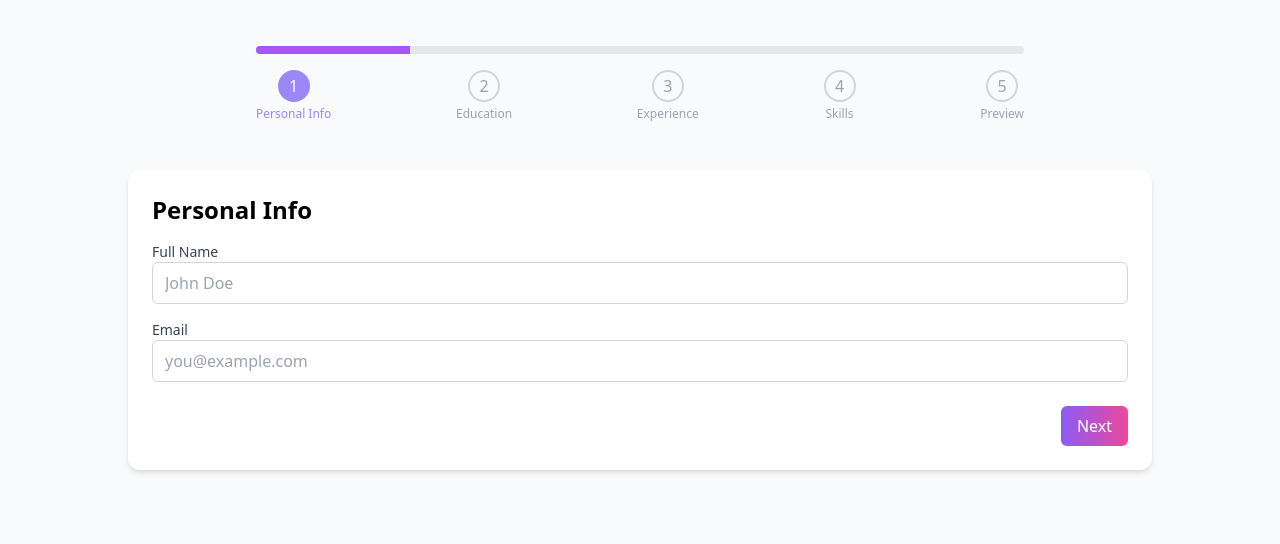
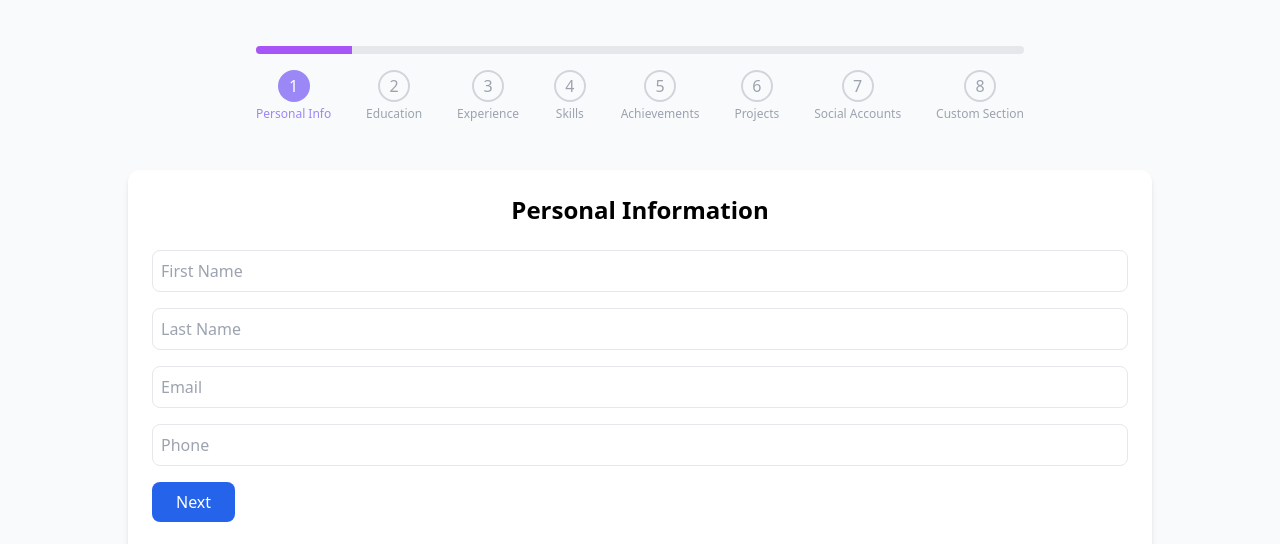
Before and after one commit to MeharPatel/Resume_Creator, a React (Vite) app in the folder frontend/front/: page /home in a window 1280 px wide. Shown: the part 242-786 px from the top of the page. Built offline with nearby package versions, Linux system fonts and the light colour scheme.

Commit message:
Builder1

```diff
--- a/frontend/front/Components/EducationData.jsx
+++ /dev/null
@@ -1,80 +0,0 @@
-import React from 'react'
-
-export const EducationData = ({ formData, skipStep, nextStep, BackStep, setFormData}) => {
-  return (
-    <div>
-      <h2 className="text-2xl font-bold mb-6 text-center">Education</h2>
-
-      {formData.education.map((edu, index) => (
-        <div key={index} className="mb-4">
-          <input
-            type="text"
-            placeholder="School / University"
-            value={edu.school}
-            onChange={(e) => {
-              const updatedEducation = [...formData.education];
-              updatedEducation[index].school = e.target.value;
-              setFormData({ ...formData, education: updatedEducation });
-            }}
-            className="border p-2 mb-2 w-full rounded-lg"
-          />
-          <input
-            type="text"
-            placeholder="Degree / Program"
-            value={edu.degree}
-            onChange={(e) => {
-              const updatedEducation = [...formData.education];
-              updatedEducation[index].degree = e.target.value;
-              setFormData({ ...formData, education: updatedEducation });
-            }}
-            className="border p-2 mb-2 w-full rounded-lg"
-          />
-          <input
-            type="text"
-            placeholder="Year"
-            value={edu.year}
-            onChange={(e) => {
-              const updatedEducation = [...formData.education];
-              updatedEducation[index].year = e.target.value;
-              setFormData({ ...formData, education: updatedEducation });
-            }}
-            className="border p-2 w-full rounded-lg"
-          />
-        </div>
-      ))}
-
-      <button
-        onClick={() =>
-          setFormData({
-            ...formData,
-            education: [
-              ...formData.education,
-              { school: "", degree: "", year: "" },
-            ],
-          })
-        }
-        className="bg-green-500 text-white px-4 py-2 mb-6 rounded-lg"
-      >
-        + Add Another
-      </button>
-
-      <div className="flex justify-between">
-        <button
-          onClick={BackStep}
-          className="text-gray-600 border border-gray-300 px-6 py-2 rounded-lg">
-          Back
-        </button>
-        <button
-          onClick={skipStep}
-          className="text-gray-600 border border-gray-300 px-6 py-2 rounded-lg">
-          Skip
-        </button>
-        <button
-          onClick={nextStep}
-          className="bg-blue-600 text-white px-6 py-2 rounded-lg">
-          Next
-        </button>
-      </div>
-    </div>
-  );
-}
--- /dev/null
+++ b/frontend/front/Components/ResumeParts/EducationData.jsx
@@ -0,0 +1,83 @@
+import React from 'react'
+
+// export const EducationData = ({ formData, skipStep, nextStep, BackStep, setFormData}) => {
+export const EducationData = () => {
+  return (
+    <div>
+      <h2 className="text-2xl font-bold mb-6 text-center">Education</h2>
+
+      {/* {formData.education.map((edu, index) => ( */}
+        <div
+        // key={index}
+        className="mb-4">
+          <input
+            type="text"
+            placeholder="School / University"
+            // value={edu.school}
+            // onChange={(e) => {
+              // const updatedEducation = [...formData.education];
+              // updatedEducation[index].school = e.target.value;
+              // setFormData({ ...formData, education: updatedEducation });
+            // }}
+            className="border p-2 mb-2 w-full rounded-lg"
+          />
+          <input
+            type="text"
+            placeholder="Degree / Program"
+            // value={edu.degree}
+            // onChange={(e) => {
+            //   const updatedEducation = [...formData.education];
+            //   updatedEducation[index].degree = e.target.value;
+            //   setFormData({ ...formData, education: updatedEducation });
+            // }}
+            className="border p-2 mb-2 w-full rounded-lg"
+          />
+          <input
+            type="text"
+            placeholder="Year"
+            // value={edu.year}
+            // onChange={(e) => {
+            //   const updatedEducation = [...formData.education];
+            //   updatedEducation[index].year = e.target.value;
+            //   setFormData({ ...formData, education: updatedEducation });
+            // }}
+            className="border p-2 w-full rounded-lg"
+          />
+        </div>
+      {/* ))} */}
+
+      <button
+        // onClick={() =>
+        //   setFormData({
+        //     ...formData,
+        //     education: [
+        //       ...formData.education,
+        //       { school: "", degree: "", year: "" },
+        //     ],
+        //   })
+        // }
+        className="bg-green-500 text-white px-4 py-2 mb-6 rounded-lg"
+      >
+        + Add Another
+      </button>
+
+      <div className="flex justify-between">
+        <button
+          // onClick={BackStep}
+          className="text-gray-600 border border-gray-300 px-6 py-2 rounded-lg">
+          Back
+        </button>
+        <button
+          // onClick={skipStep}
+          className="text-gray-600 border border-gray-300 px-6 py-2 rounded-lg">
+          Skip
+        </button>
+        <button
+          // onClick={nextStep}
+          className="bg-blue-600 text-white px-6 py-2 rounded-lg">
+          Next
+        </button>
+      </div>
+    </div>
+  );
+}
--- a/frontend/front/Components/MainResumeData.jsx
+++ b/frontend/front/Components/ResumeParts/MainResumeData.jsx
@@ -1,6 +1,7 @@
 import React from 'react'
 
-export const MainResumeData = ({formData, nextStep, handleChange}) => {
+// export const MainResumeData = ({formData, nextStep, handleChange}) => {
+export const MainResumeData = () => {
   return (
     <div>
       <h2 className="text-2xl font-bold mb-6 text-center">
@@ -10,37 +11,37 @@ export const MainResumeData = ({formData, nextStep, handleChange}) => {
         type="text"
         name="firstName"
         placeholder="First Name"
-        value={formData.firstName}
-        onChange={handleChange}
+        // value={formData.firstName}
+        // onChange={handleChange}
         className="border p-2 mb-4 w-full rounded-lg"
       />
       <input
         type="text"
         name="lastName"
         placeholder="Last Name"
-        value={formData.lastName}
-        onChange={handleChange}
+        // value={formData.lastName}
+        // onChange={handleChange}
         className="border p-2 mb-4 w-full rounded-lg"
       />
       <input
         type="email"
         name="email"
         placeholder="Email"
-        value={formData.email}
-        onChange={handleChange}
+        // value={formData.email}
+        // onChange={handleChange}
         className="border p-2 mb-4 w-full rounded-lg"
       />
       <input
         type="text"
         name="phone"
         placeholder="Phone"
-        value={formData.phone}
-        onChange={handleChange}
+        // value={formData.phone}
+        // onChange={handleChange}
         className="border p-2 mb-4 w-full rounded-lg"
       />
       <div className="flex justify-between">
         <button
-          onClick={nextStep}
+          // onClick={nextStep}
           className="bg-blue-600 text-white px-6 py-2 rounded-lg"
         >
           Next
--- a/frontend/front/Pages/Try.jsx
+++ b/frontend/front/Pages/Try.jsx
@@ -1,15 +1,56 @@
 import { useState } from "react";
 import { CheckIcon } from "lucide-react";
+import { MainResumeData } from "../Components/ResumeParts/MainResumeData";
+import { EducationData } from "../Components/ResumeParts/EducationData";
 
 const steps = [
-  { id: "personal", label: "Personal Info" },
-  { id: "education", label: "Education" },
-  { id: "experience", label: "Experience" },
-  { id: "skills", label: "Skills" },
-  { id: "preview", label: "Preview" },
+  { id: "personal", label: "Personal Info", index: 1 },
+  { id: "education", label: "Education", index: 2 },
+  { id: "experience", label: "Experience", index: 3 },
+  { id: "skills", label: "Skills", index: 4 },
+  { id: "achievements", label: "Achievements", index: 5 },
+  { id: "project", label: "Projects", index: 6 },
+  { id: "socials", label: "Social Accounts", index: 7 },
+  { id: "custom-section", label: "Custom Section", index: 8 },
 ];
 
 const Try = () => {
+    const [step, setStep] = useState(1);
+
+    const [formData, setFormData] = useState({
+        firstName: "",
+        lastName: "",
+        email: "",
+        phone: "",
+        education: [],
+        experience: [],
+        skills: [],
+        achievements: [],
+        projects: [],
+        socialLinks: {
+          github: "",
+          linkedin: "",
+          instagram: "",
+          facebook: "",
+          portfolio: "",
+        },
+        otherSocialLinks: [],
+        customSections : []
+      });
+
+      const nextStep = () => setStep((prev) => prev + 1);
+      const skipStep = () => setStep((prev) => prev + 1);
+      const BackStep = () => setStep((prev) => prev - 1);
+
+      const handleChange = (e) => {
+        setFormData({
+          ...formData,
+          [e.target.name]: e.target.value,
+        });
+      };
+
+
+
   const [currentStep, setCurrentStep] = useState("personal");
 
   const currentStepIndex = steps.findIndex((step) => step.id === currentStep);
@@ -24,29 +65,7 @@ const Try = () => {
       case "personal":
         return (
           <div className="bg-white p-6 rounded-xl shadow-md">
-            <h2 className="text-2xl font-bold mb-4">Personal Info</h2>
-            <div className="space-y-4">
-              <div>
-                <label htmlFor="name" className="block text-sm font-medium text-gray-700">
-                  Full Name
-                </label>
-                <input
-                  id="name"
-                  placeholder="John Doe"
-                  className="w-full px-3 py-2 border border-gray-300 rounded-md focus:outline-none focus:ring-2 focus:ring-purple-500"
-                />
-              </div>
-              <div>
-                <label htmlFor="email" className="block text-sm font-medium text-gray-700">
-                  Email
-                </label>
-                <input
-                  id="email"
-                  placeholder="you@example.com"
-                  className="w-full px-3 py-2 border border-gray-300 rounded-md focus:outline-none focus:ring-2 focus:ring-purple-500"
-                />
-              </div>
-            </div>
+            <MainResumeData />
             <div className="mt-6 text-right">
               <button
                 className="primary-button text-white py-2 px-4 rounded-md hover:opacity-90 transition-opacity"
@@ -60,29 +79,7 @@ const Try = () => {
       case "education":
         return (
           <div className="bg-white p-6 rounded-xl shadow-md">
-            <h2 className="text-2xl font-bold mb-4">Education</h2>
-            <div className="space-y-4">
-              <div>
-                <label htmlFor="degree" className="block text-sm font-medium text-gray-700">
-                  Degree
-                </label>
-                <input
-                  id="degree"
-                  placeholder="Bachelor of Science"
-                  className="w-full px-3 py-2 border border-gray-300 rounded-md focus:outline-none focus:ring-2 focus:ring-purple-500"
-                />
-              </div>
-              <div>
-                <label htmlFor="school" className="block text-sm font-medium text-gray-700">
-                  School
-                </label>
-                <input
-                  id="school"
-                  placeholder="Example University"
-                  className="w-full px-3 py-2 border border-gray-300 rounded-md focus:outline-none focus:ring-2 focus:ring-purple-500"
-                />
-              </div>
-            </div>
+            <EducationData />
             <div className="mt-6 flex justify-between">
               <button
                 className="border border-gray-300 text-gray-700 py-2 px-4 rounded-md hover:bg-gray-100"
```
Also changed, not shown: frontend/front/Pages/ResumeQues.jsx (+8 -8 lines), frontend/front/Components/ResumeParts/AchievementsData.jsx (renamed from frontend/front/Components/AchievementsData.jsx), frontend/front/Components/ResumeParts/CustomSection.jsx (renamed from frontend/front/Components/CustomSection.jsx), frontend/front/Components/ResumeParts/ExperienceData.jsx (renamed from frontend/front/Components/ExperienceData.jsx), frontend/front/Components/ResumeParts/ProjectsData.jsx (renamed from frontend/front/Components/ProjectsData.jsx), frontend/front/Components/ResumeParts/SkillsData.jsx (renamed from frontend/front/Components/SkillsData.jsx), frontend/front/Components/ResumeParts/SocialLinksData.jsx (renamed from frontend/front/Components/SocialLinksData.jsx).
